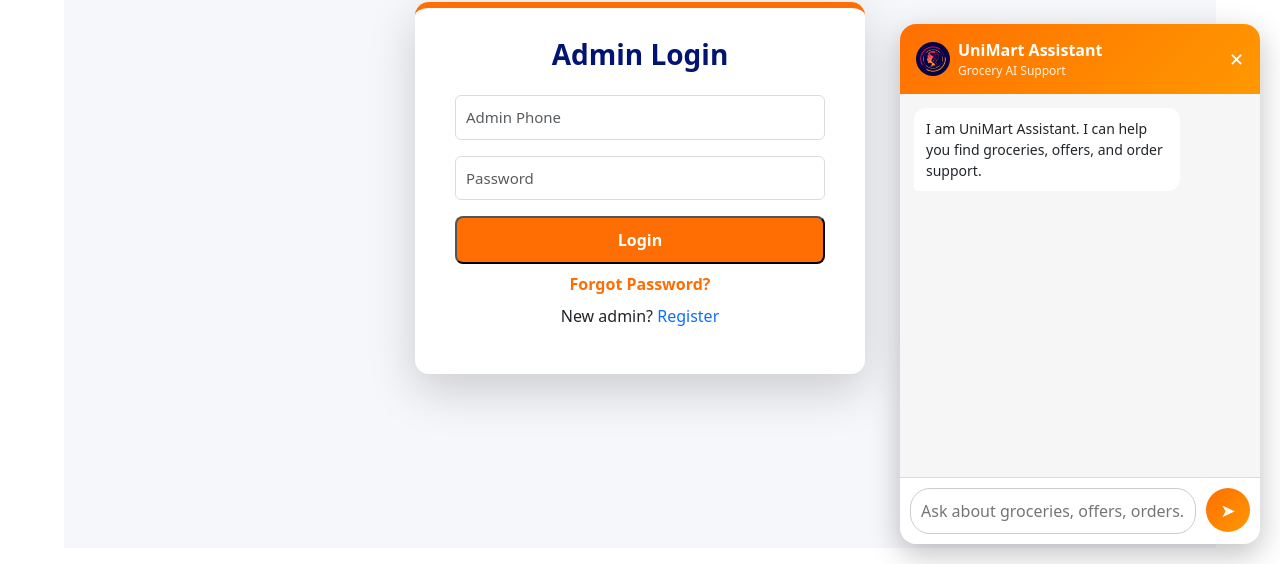
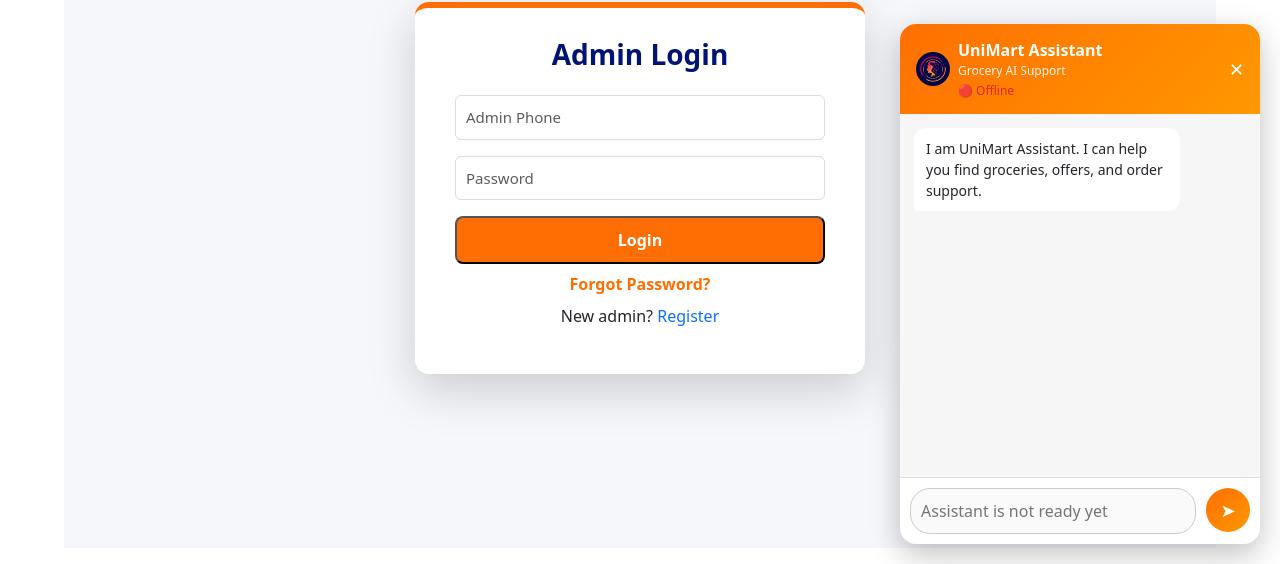
Before and after one commit to rushikesh-koli-11/UniMart, a React (Create React App) app in the folder frontend/: page /admin/login in a window 1280 px wide. Both pictures are taken after a click on the element 1230 px from the left and 750 px from the top of the page. Shown: the part 236-800 px from the top of the page. Built offline with nearby package versions, Linux system fonts and the light colour scheme; no server answers.

Commit message:
bot status

```diff
--- a/frontend/src/components/ChatbotWiddget.jsx
+++ b/frontend/src/components/ChatbotWiddget.jsx
@@ -1,11 +1,15 @@
 import React, { useEffect, useState, useRef } from "react";
+import axios from "axios";
 import { sendMessageToBot } from "../api/chatbot";
 import botIcon from "../assets/unimart-bot.png";
 import "./ChatbotWidget.css";
 
+const BOT_BASE_URL = "https://unimart-bot.onrender.com";
+
 export default function ChatbotWidget() {
   const [open, setOpen] = useState(false);
   const [showTooltip, setShowTooltip] = useState(false);
+  const [botStatus, setBotStatus] = useState("offline"); // ✅ new
   const [messages, setMessages] = useState([
     {
       role: "bot",
@@ -17,14 +21,14 @@
 
   const chatBodyRef = useRef(null);
 
-  /* ✅ Auto scroll to bottom */
+  /* ✅ Auto scroll */
   useEffect(() => {
     if (chatBodyRef.current) {
       chatBodyRef.current.scrollTop = chatBodyRef.current.scrollHeight;
     }
   }, [messages, loading]);
 
-  /* ✅ Tooltip every 5 seconds (auto-hide) */
+  /* ✅ Tooltip */
   useEffect(() => {
     if (open) return;
 
@@ -36,21 +40,33 @@
     return () => clearInterval(interval);
   }, [open]);
 
+  /* ✅ Ping bot when widget opens */
+  useEffect(() => {
+    if (!open) return;
+
+    const checkBotStatus = async () => {
+      try {
+        setBotStatus("waking");
+        await axios.get(`${BOT_BASE_URL}/health`, { timeout: 5000 });
+        setBotStatus("online");
+      } catch {
+        setBotStatus("offline");
+      }
+    };
+
+    checkBotStatus();
+  }, [open]);
+
   const sendMessage = async () => {
-    if (!input.trim() || loading) return;
+    if (!input.trim() || loading || botStatus !== "online") return;
 
     const userText = input.trim();
     setInput("");
-
     setMessages((prev) => [...prev, { role: "user", text: userText }]);
     setLoading(true);
 
     try {
       const res = await sendMessageToBot(userText);
-
-      if (!res || typeof res.response !== "string") {
-        throw new Error("Invalid chatbot response");
-      }
 
       setMessages((prev) => [
         ...prev,
@@ -58,12 +74,13 @@
       ]);
     } catch (error) {
       console.error("Chatbot error:", error);
+      setBotStatus("offline");
 
       setMessages((prev) => [
         ...prev,
         {
           role: "bot",
-          text: "Sorry, UniMart Assistant is currently unavailable. Please try again in a moment.",
+          text: "The assistant is temporarily unavailable. Please try again shortly.",
         },
       ]);
     } finally {
@@ -71,9 +88,15 @@
     }
   };
 
+  /* ✅ Status label */
+  const statusLabel = {
+    online: "🟢 Online",
+    waking: "🟡 Waking up",
+    offline: "🔴 Offline",
+  }[botStatus];
+
   return (
     <>
-      {/* ✅ Tooltip */}
       {!open && showTooltip && (
         <div className="chatbot-tooltip">
           Hi! I'm UniMart Assistant.<br />
@@ -81,14 +104,12 @@
         </div>
       )}
 
-      {/* ✅ Floating Button */}
       {!open && (
         <div className="chatbot-fab" onClick={() => setOpen(true)}>
           <img src={botIcon} alt="UniMart Bot" />
         </div>
       )}
 
-      {/* ✅ Chat Window */}
       {open && (
         <div className="chatbot-window">
           <div className="chatbot-header">
@@ -97,6 +118,9 @@
               <div>
                 <strong>UniMart Assistant</strong>
                 <div className="sub">Grocery AI Support</div>
+                <div className={`bot-status ${botStatus}`}>
+                  {statusLabel}
+                </div>
               </div>
             </div>
             <span className="close" onClick={() => setOpen(false)}>
@@ -122,11 +146,18 @@
             <input
               value={input}
               onChange={(e) => setInput(e.target.value)}
-              placeholder="Ask about groceries, offers, orders..."
+              placeholder={
+                botStatus === "online"
+                  ? "Ask about groceries, offers, orders..."
+                  : "Assistant is not ready yet"
+              }
+              disabled={loading || botStatus !== "online"}
               onKeyDown={(e) => e.key === "Enter" && sendMessage()}
-              disabled={loading}
             />
-            <button onClick={sendMessage} disabled={loading}>
+            <button
+              onClick={sendMessage}
+              disabled={loading || botStatus !== "online"}
+            >
               ➤
             </button>
           </div>
--- a/frontend/src/components/ChatbotWidget.css
+++ b/frontend/src/components/ChatbotWidget.css
@@ -208,3 +208,19 @@
 .chatbot-fab {
   animation: orangeGlow 2.5s infinite;
 }
+.bot-status {
+  font-size: 12px;
+  margin-top: 2px;
+}
+
+.bot-status.online {
+  color: #16a34a;
+}
+
+.bot-status.waking {
+  color: #f59e0b;
+}
+
+.bot-status.offline {
+  color: #dc2626;
+}
```
Also changed, not shown: 1 other file (tests, documents, lock files or other folders).
